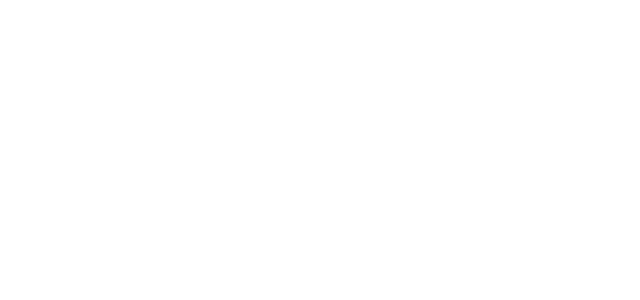
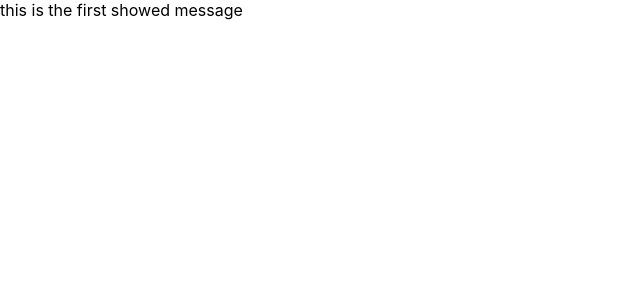
Before and after one commit to Amelit-q/Mango-UI, a React (Create React App) app: page / in a window 1280 px wide. Shown: the top 300 px of the page, without its empty margins (0-640 px from the left). Built offline with nearby package versions, Linux system fonts and the light colour scheme.

Commit message:
testing develop

```diff
--- a/src/App.js
+++ b/src/App.js
@@ -1,7 +1,7 @@
 import React from "react";
 
 function App() {
-    return <div className="App"></div>;
+  return <div className="App">this is the first showed message</div>;
 }
 
 export default App;
```
